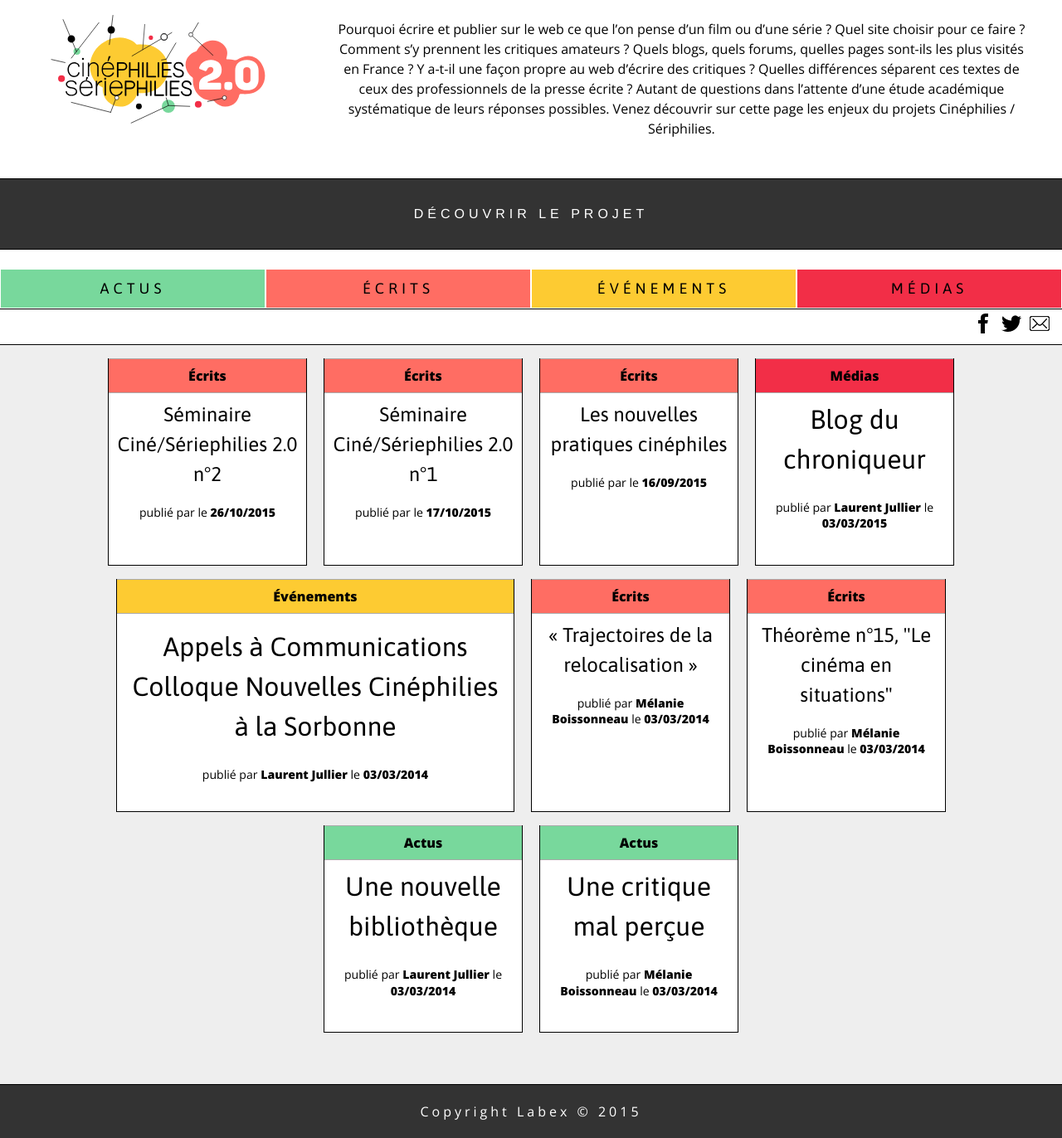
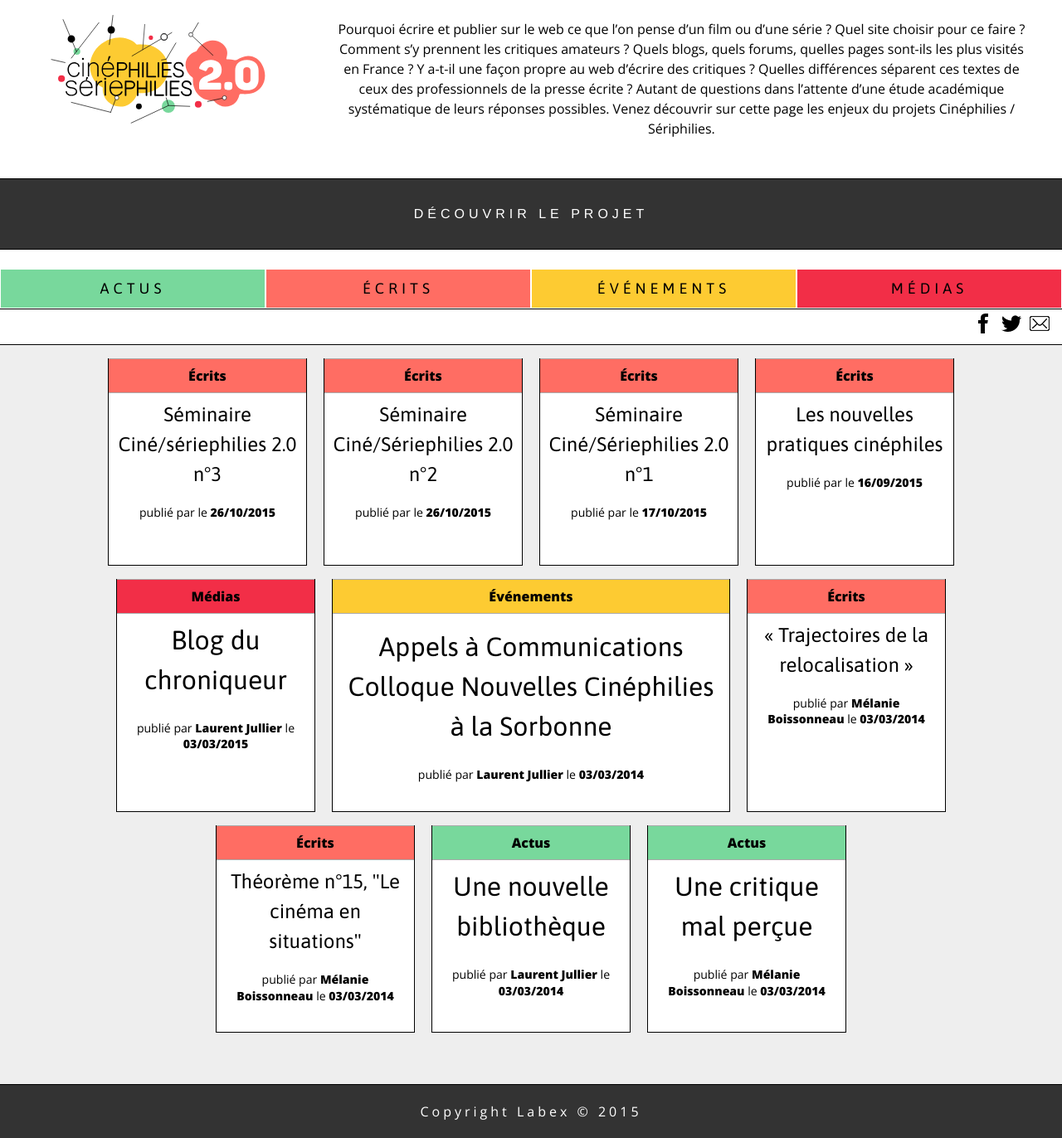
Before and after one commit to Labex-ICCA/Labex-ICCA.github.io, a Jekyll site: the page built from index.html, in a window 1280 px wide. Shown: the whole page at 83% size. Built offline with Jekyll 4.4.1, drawn with Linux system fonts in a browser that asks for light colours; Markdown is read by kramdown in place of the engine named in the settings; the list of posts is cut into pages by our own code.

Commit message:
Updated 2015-10-26-s-minaire.md

```diff
--- a/_posts/medias/2015-10-26-s-minaire.md
+++ b/_posts/medias/2015-10-26-s-minaire.md
@@ -8,8 +8,8 @@ tags:
 "media-url": ""
 "media-view": ""
 "media-rythm": ""
-published: false
-title: "Séminaire "
+published: true
+title: Séminaire Ciné/sériephilies 2.0 n°3
 ---
 
 
```
